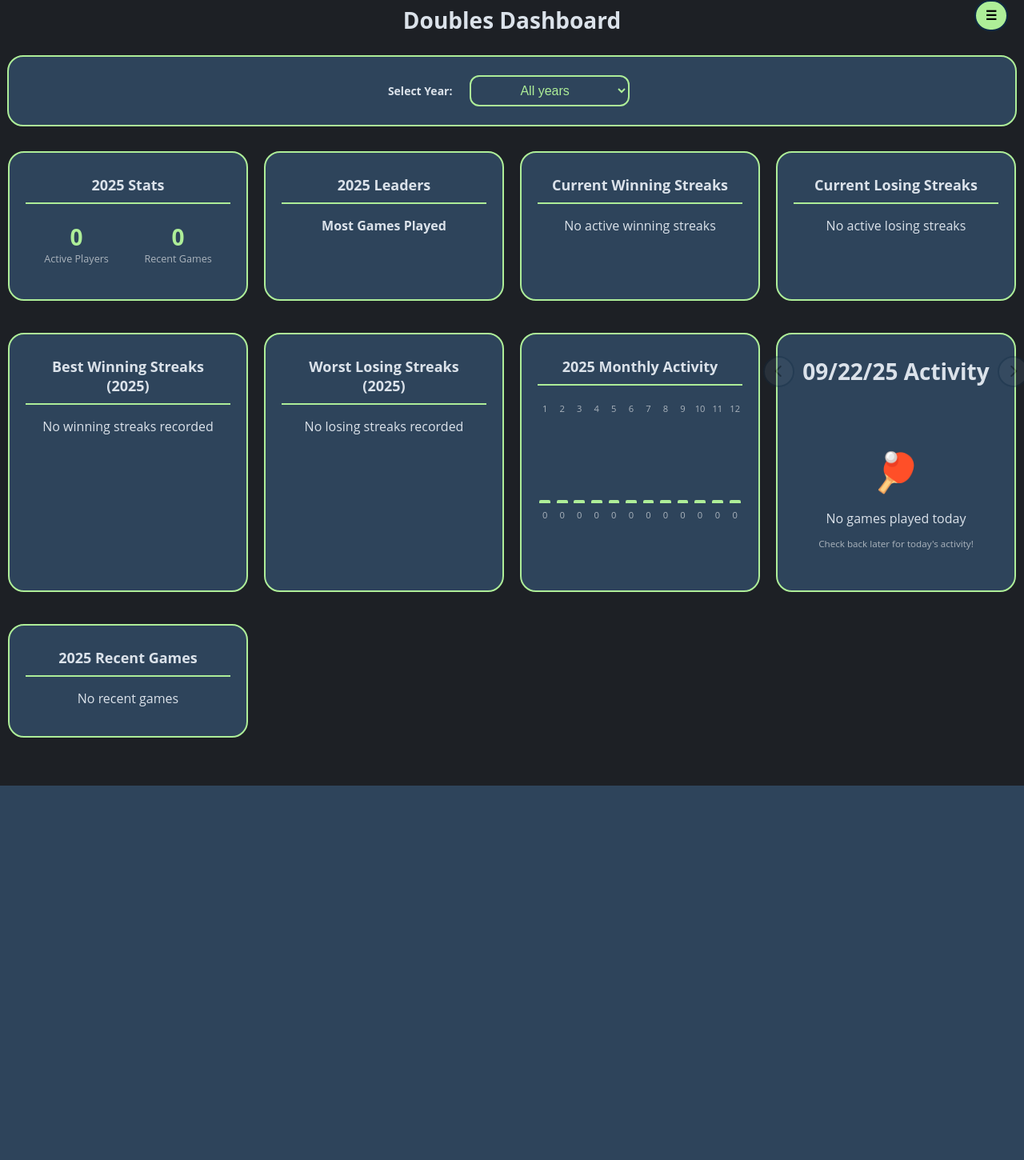
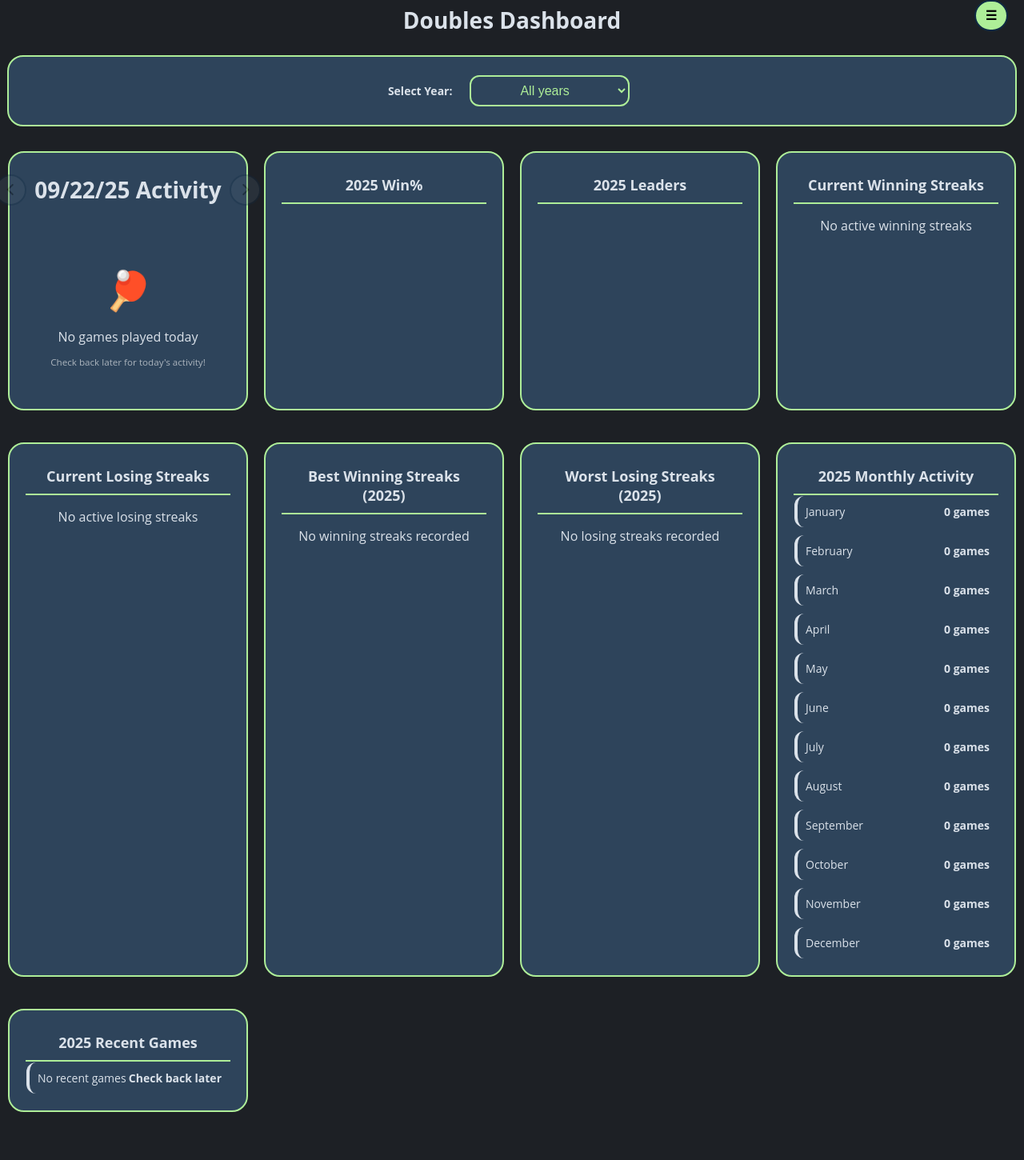
Before and after one commit to idynkydnk/stats, a Flask app: page /dashboard/ in a window 1280 px wide. Shown: the part 20-1470 px from the top of the page at 80% size. Before the commit the page ends 1002 px from the top, so only its background shows below. Run offline with Flask 3, Linux system fonts and the light colour scheme; data that the repository does not hold is empty.

Commit message:
Auto-update: 2025-09-22 13:55:45

```diff
--- a/static/css/main.css
+++ b/static/css/main.css
@@ -71,7 +71,7 @@ body {
   height: 35px;
   background-color: var(--button-bg-1);
   color: #000000;
-  text-decoration: none;
+  text-decoration: none !important;
   border-radius: 50%;
   font-size: 16px;
   transition: all 0.3s ease;
--- a/templates/dashboard.html
+++ b/templates/dashboard.html
@@ -17,47 +17,105 @@
 </div>
 
 <div class="dashboard-grid">
+    <!-- Today's Stats -->
+    <div class="dashboard-card" id="today-activity-card">
+        <div class="date-navigation">
+            {% if current_date %}
+                <div class="date-header">
+                    {% if has_previous %}
+                        <a href="#" class="nav-arrow nav-left" title="Previous day" data-date="{{ previous_date }}">
+                            <i class="fa fa-chevron-left"></i>
+                        </a>
+                    {% else %}
+                        <span class="nav-arrow nav-left disabled">
+                            <i class="fa fa-chevron-left"></i>
+                        </span>
+                    {% endif %}
+
+                    <h1 class="date-title">
+                        {% if display_date %}
+                            {{ display_date }} Activity
+                        {% else %}
+                            Today's Activity
+                        {% endif %}
+                    </h1>
+
+                    {% if has_next %}
+                        <a href="#" class="nav-arrow nav-right" title="Next day" data-date="{{ next_date }}">
+                            <i class="fa fa-chevron-right"></i>
+                        </a>
+                    {% else %}
+                        <span class="nav-arrow nav-right disabled">
+                            <i class="fa fa-chevron-right"></i>
+                        </span>
+                    {% endif %}
+                </div>
+            {% else %}
+                <h1>Today's Activity</h1>
+            {% endif %}
+        </div>
+        {% if today_stats %}
+        <div class="today-stats">
+            <div class="streaks-list">
+                {% for stat in today_stats[:10] %}
+                <div class="streak-item">
+                    <span class="player-name">
+                        <a href="{{ url_for('player_stats', year='All years', name=stat[0]) }}">{{ stat[0] }}</a>
+                    </span>
+                    <span class="streak-info">
+                        <span class="record-info">{{ stat[1] }}-{{ stat[2] }} ({{ "{:.1f}".format(stat[3] * 100) }}%)</span>
+                        {% if stat[4] > 0 %}
+                            <span class="differential">+{{ stat[4] }}</span>
+                        {% elif stat[4] < 0 %}
+                            <span class="differential">{{ stat[4] }}</span>
+                        {% else %}
+                            <span class="differential">0</span>
+                        {% endif %}
+                    </span>
+                </div>
+                {% endfor %}
+            </div>
+        </div>
+        {% else %}
+        <div class="no-activity">
+            <div class="no-activity-icon">🏓</div>
+            <p>No games played today</p>
+            <small>Check back later for today's activity!</small>
+        </div>
+        {% endif %}
+    </div>
+
     <!-- Selected Year Stats -->
     <div class="dashboard-card">
-        <h2>{{ selected_year }} Stats</h2>
-        <div class="stats-summary">
-            <div class="stat-item">
-                <span class="stat-number">{{ current_stats|length }}</span>
-                <span class="stat-label">Active Players</span>
+        <h2>{{ selected_year }} Win%</h2>
+        <div class="streaks-list">
+            {% if top_win_percentage %}
+            {% for stat in top_win_percentage[:10] %}
+            <div class="streak-item">
+                <span class="player-name">
+                    <a href="{{ url_for('player_stats', year=selected_year, name=stat[0]) }}">{{ stat[0] }}</a>
+                </span>
+                <span class="streak-info">{{ "%.1f"|format(stat[3] * 100) }}%</span>
             </div>
-            <div class="stat-item">
-                <span class="stat-number">{{ recent_games|length }}</span>
-                <span class="stat-label">Recent Games</span>
-            </div>
+            {% endfor %}
+            {% endif %}
         </div>
-        {% if top_win_percentage %}
-        <div class="top-players">
-            <h3>Top 10 in {{ selected_year }}</h3>
-            <ol>
-                {% for stat in top_win_percentage %}
-                <li>
-                    <a href="{{ url_for('player_stats', year=selected_year, name=stat[0]) }}">{{ stat[0] }}</a>
-                    <span class="win-percentage">{{ "%.1f"|format(stat[3] * 100) }}%</span>
-                </li>
-                {% endfor %}
-            </ol>
-        </div>
-        {% endif %}
     </div>
 
     <!-- Year Leaders -->
     <div class="dashboard-card">
         <h2>{{ selected_year }} Leaders</h2>
-        <div class="leaders-section">
-            <h3>Most Games Played</h3>
-            <ol>
-                {% for stat in top_games_played %}
-                <li>
+        <div class="streaks-list">
+            {% for stat in top_games_played[:10] %}
+            <div class="streak-item">
+                <span class="player-name">
                     <a href="{{ url_for('player_stats', year=selected_year, name=stat[0]) }}">{{ stat[0] }}</a>
-                    <span class="game-count">{{ stat[1] + stat[2] }} games</span>
-                </li>
-                {% endfor %}
-            </ol>
+                </span>
+                <span class="streak-info">
+                    {{ stat[1] + stat[2] }} games
+                </span>
+            </div>
+            {% endfor %}
         </div>
     </div>
 
@@ -150,141 +208,57 @@
     <!-- Monthly Activity -->
     <div class="dashboard-card">
         <h2>{{ selected_year }} Monthly Activity</h2>
-        <div class="monthly-chart">
+        <div class="streaks-list">
             {% for month in range(1, 13) %}
-            <div class="month-bar">
-                <div class="month-label">{{ month }}</div>
-                <div class="bar-container">
-                    <div class="bar" style="height: {{ (monthly_data[month] / monthly_data.values()|max * 100) if monthly_data.values()|max > 0 else 0 }}%"></div>
-                </div>
-                <div class="month-count">{{ monthly_data[month] }}</div>
+            <div class="streak-item">
+                <span class="player-name">
+                    {% if month == 1 %}January
+                    {% elif month == 2 %}February
+                    {% elif month == 3 %}March
+                    {% elif month == 4 %}April
+                    {% elif month == 5 %}May
+                    {% elif month == 6 %}June
+                    {% elif month == 7 %}July
+                    {% elif month == 8 %}August
+                    {% elif month == 9 %}September
+                    {% elif month == 10 %}October
+                    {% elif month == 11 %}November
+                    {% elif month == 12 %}December
+                    {% endif %}
+                </span>
+                <span class="streak-info">{{ monthly_data[month] }} games</span>
             </div>
             {% endfor %}
         </div>
-    </div>
-
-    <!-- Today's Stats -->
-    <div class="dashboard-card">
-        <div class="date-navigation">
-            {% if current_date %}
-                <div class="date-header">
-                    {% if has_previous %}
-                        <a href="{{ url_for('dashboard', year=selected_year, date=previous_date) }}" class="nav-arrow nav-left" title="Previous day">
-                            <i class="fa fa-chevron-left"></i>
-                        </a>
-                    {% else %}
-                        <span class="nav-arrow nav-left disabled">
-                            <i class="fa fa-chevron-left"></i>
-                        </span>
-                    {% endif %}
-
-                    <h1 class="date-title">
-                        {% if display_date %}
-                            {{ display_date }} Activity
-                        {% else %}
-                            Today's Activity
-                        {% endif %}
-                    </h1>
-
-                    {% if has_next %}
-                        <a href="{{ url_for('dashboard', year=selected_year, date=next_date) }}" class="nav-arrow nav-right" title="Next day">
-                            <i class="fa fa-chevron-right"></i>
-                        </a>
-                    {% else %}
-                        <span class="nav-arrow nav-right disabled">
-                            <i class="fa fa-chevron-right"></i>
-                        </span>
-                    {% endif %}
-                </div>
-            {% else %}
-                <h1>Today's Activity</h1>
-            {% endif %}
-        </div>
-        {% if today_stats %}
-        <div class="today-stats">
-            <div class="today-summary">
-                <div class="stat-item">
-                    <span class="stat-number">{{ today_stats|length }}</span>
-                    <span class="stat-label">Players</span>
-                </div>
-                <div class="stat-item">
-                    <span class="stat-number">{{ today_stats|sum(attribute='1') + today_stats|sum(attribute='2') }}</span>
-                    <span class="stat-label">Total Games</span>
-                </div>
-            </div>
-
-            <div class="today-leaderboard">
-                <h3>Today's Leaderboard</h3>
-                <div class="leaderboard-list">
-                    {% for stat in today_stats[:5] %}
-                    <div class="leaderboard-item">
-                        <div class="rank">{{ loop.index }}</div>
-                        <div class="player-info">
-                            <a href="{{ url_for('player_stats', year='All years', name=stat[0]) }}">{{ stat[0] }}</a>
-                            <div class="player-stats">
-                                <span class="record">{{ stat[1] }}W-{{ stat[2] }}L</span>
-                                <span class="percentage">{{ "{:.1f}".format(stat[3] * 100) }}%</span>
-                            </div>
-                        </div>
-                        <div class="differential">
-                            {% if stat[4] > 0 %}
-                                <span class="positive">+{{ stat[4] }}</span>
-                            {% elif stat[4] < 0 %}
-                                <span class="negative">{{ stat[4] }}</span>
-                            {% else %}
-                                <span class="neutral">0</span>
-                            {% endif %}
-                        </div>
-                    </div>
-                    {% endfor %}
-                </div>
-
-                {% if today_stats|length > 5 %}
-                <div class="more-players">
-                    <small>+{{ today_stats|length - 5 }} more players</small>
-                </div>
-                {% endif %}
-            </div>
-        </div>
-        {% else %}
-        <div class="no-activity">
-            <div class="no-activity-icon">🏓</div>
-            <p>No games played today</p>
-            <small>Check back later for today's activity!</small>
-        </div>
-        {% endif %}
     </div>
 
     <!-- Recent Games -->
     <div class="dashboard-card">
         <h2>{{ selected_year }} Recent Games</h2>
         {% if recent_games %}
-        <div class="recent-games">
-            {% for game in recent_games[:5] %}
-            <div class="recent-game">
-                <div class="game-date">{{ game[1][0:10] }}</div>
-                <div class="game-result">
-                    <div class="game-teams">
-                        <div class="winners">
-                            <a href="{{ url_for('player_stats', year=selected_year, name=game[2]) }}">{{ game[2] }}</a> &
-                            <a href="{{ url_for('player_stats', year=selected_year, name=game[3]) }}">{{ game[3] }}</a>
-                        </div>
-                        <div class="losers">
-                            <a href="{{ url_for('player_stats', year=selected_year, name=game[5]) }}">{{ game[5] }}</a> &
-                            <a href="{{ url_for('player_stats', year=selected_year, name=game[6]) }}">{{ game[6] }}</a>
-                        </div>
-                    </div>
-                    <div class="game-scores">
-                        <span class="score">{{ game[4] }}</span>
-                        <span class="vs">vs</span>
-                        <span class="score">{{ game[7] }}</span>
-                    </div>
-                </div>
+        <div class="streaks-list">
+            {% for game in recent_games[:10] %}
+            <div class="streak-item">
+                <span class="player-name">
+                    {{ game[1][0:10] }} -
+                    <a href="{{ url_for('player_stats', year=selected_year, name=game[2]) }}">{{ game[2] }}</a> &
+                    <a href="{{ url_for('player_stats', year=selected_year, name=game[3]) }}">{{ game[3] }}</a>
+                </span>
+                <span class="streak-info">
+                    {{ game[4] }} vs {{ game[7] }} -
+                    <a href="{{ url_for('player_stats', year=selected_year, name=game[5]) }}">{{ game[5] }}</a> &
+                    <a href="{{ url_for('player_stats', year=selected_year, name=game[6]) }}">{{ game[6] }}</a>
+                </span>
             </div>
             {% endfor %}
         </div>
         {% else %}
-        <p>No recent games</p>
+        <div class="streaks-list">
+            <div class="streak-item">
+                <span class="player-name">No recent games</span>
+                <span class="streak-info">Check back later</span>
+            </div>
+        </div>
         {% endif %}
     </div>
 </div>
@@ -420,6 +394,19 @@
 .streak-info {
     font-weight: bold;
     color: var(--text);
+    display: flex;
+    align-items: center;
+    gap: 8px;
+}
+
+.record-info {
+    font-size: inherit;
+    font-weight: bold;
+}
+
+.differential {
+    font-size: inherit;
+    font-weight: bold;
 }
 
 .monthly-chart {
@@ -699,4 +686,130 @@
     }
 }
 </style>
+
+<script>
+document.addEventListener('DOMContentLoaded', function() {
+    const leftArrow = document.querySelector('.nav-arrow.nav-left');
+    const rightArrow = document.querySelector('.nav-arrow.nav-right');
+
+    function updateTodayActivity(date) {
+        const xhr = new XMLHttpRequest();
+        xhr.open('GET', `/api/dashboard/today-activity/?date=${date}`, true);
+        xhr.onreadystatechange = function() {
+            if (xhr.readyState === 4 && xhr.status === 200) {
+                const data = JSON.parse(xhr.responseText);
+                updateCardContent(data);
+            }
+        };
+        xhr.send();
+    }
+
+    function updateCardContent(data) {
+        // Update the date title
+        const dateTitle = document.querySelector('.date-title');
+        if (dateTitle) {
+            dateTitle.textContent = `${data.display_date} Activity`;
+        }
+
+        // Update the stats content
+        const todayStatsContainer = document.querySelector('#today-activity-card .streaks-list');
+        if (todayStatsContainer) {
+            if (data.date_stats && data.date_stats.length > 0) {
+                let streaksHTML = '';
+                data.date_stats.slice(0, 10).forEach((player) => {
+                    const record = `${player[1]}-${player[2]}`;
+                    const winPct = Math.round(player[3] * 100);
+                    const diff = player[4] > 0 ? `+${player[4]}` : player[4].toString();
+                    streaksHTML += `
+                        <div class="streak-item">
+                            <span class="player-name">
+                                <a href="/player/All years/${encodeURIComponent(player[0])}/">${player[0]}</a>
+                            </span>
+                            <span class="streak-info">
+                                <span class="record-info">${record} (${winPct}%)</span>
+                                <span class="differential">${diff}</span>
+                            </span>
+                        </div>
+                    `;
+                });
+                todayStatsContainer.innerHTML = streaksHTML;
+            } else {
+                // No games today
+                todayStatsContainer.innerHTML = `
+                    <div class="no-activity">
+                        <div class="no-activity-icon">🏓</div>
+                        <p>No games played on this date</p>
+                        <small>Check back later for activity!</small>
+                    </div>
+                `;
+            }
+        }
+
+        // Update navigation arrows
+        updateNavigationArrows(data);
+    }
+
+    function updateNavigationArrows(data) {
+        const leftArrow = document.querySelector('.nav-arrow.nav-left');
+        const rightArrow = document.querySelector('.nav-arrow.nav-right');
+
+        // Update left arrow
+        if (data.has_previous) {
+            leftArrow.removeAttribute('href');
+            leftArrow.setAttribute('data-date', data.previous_date);
+            leftArrow.classList.remove('disabled');
+            leftArrow.innerHTML = '<i class="fa fa-chevron-left"></i>';
+        } else {
+            leftArrow.classList.add('disabled');
+            leftArrow.innerHTML = '<i class="fa fa-chevron-left"></i>';
+        }
+
+        // Update right arrow
+        if (data.has_next) {
+            rightArrow.removeAttribute('href');
+            rightArrow.setAttribute('data-date', data.next_date);
+            rightArrow.classList.remove('disabled');
+            rightArrow.innerHTML = '<i class="fa fa-chevron-right"></i>';
+        } else {
+            rightArrow.classList.add('disabled');
+            rightArrow.innerHTML = '<i class="fa fa-chevron-right"></i>';
+        }
+
+        // Re-attach event listeners after updating the HTML
+        attachEventListeners();
+    }
+
+    function attachEventListeners() {
+        const leftArrow = document.querySelector('.nav-arrow.nav-left');
+        const rightArrow = document.querySelector('.nav-arrow.nav-right');
+
+        // Remove existing listeners to avoid duplicates
+        leftArrow.replaceWith(leftArrow.cloneNode(true));
+        rightArrow.replaceWith(rightArrow.cloneNode(true));
+
+        // Get fresh references after cloning
+        const newLeftArrow = document.querySelector('.nav-arrow.nav-left');
+        const newRightArrow = document.querySelector('.nav-arrow.nav-right');
+
+        if (newLeftArrow && newLeftArrow.getAttribute('data-date')) {
+            newLeftArrow.addEventListener('click', function(e) {
+                e.preventDefault();
+                const date = this.getAttribute('data-date');
+                updateTodayActivity(date);
+            });
+        }
+
+        if (newRightArrow && newRightArrow.getAttribute('data-date')) {
+            newRightArrow.addEventListener('click', function(e) {
+                e.preventDefault();
+                const date = this.getAttribute('data-date');
+                updateTodayActivity(date);
+            });
+        }
+    }
+
+    // Attach initial event listeners
+    attachEventListeners();
+});
+</script>
 {% endblock %}
```
Also changed, not shown: stats.py (+40 -0 lines).
